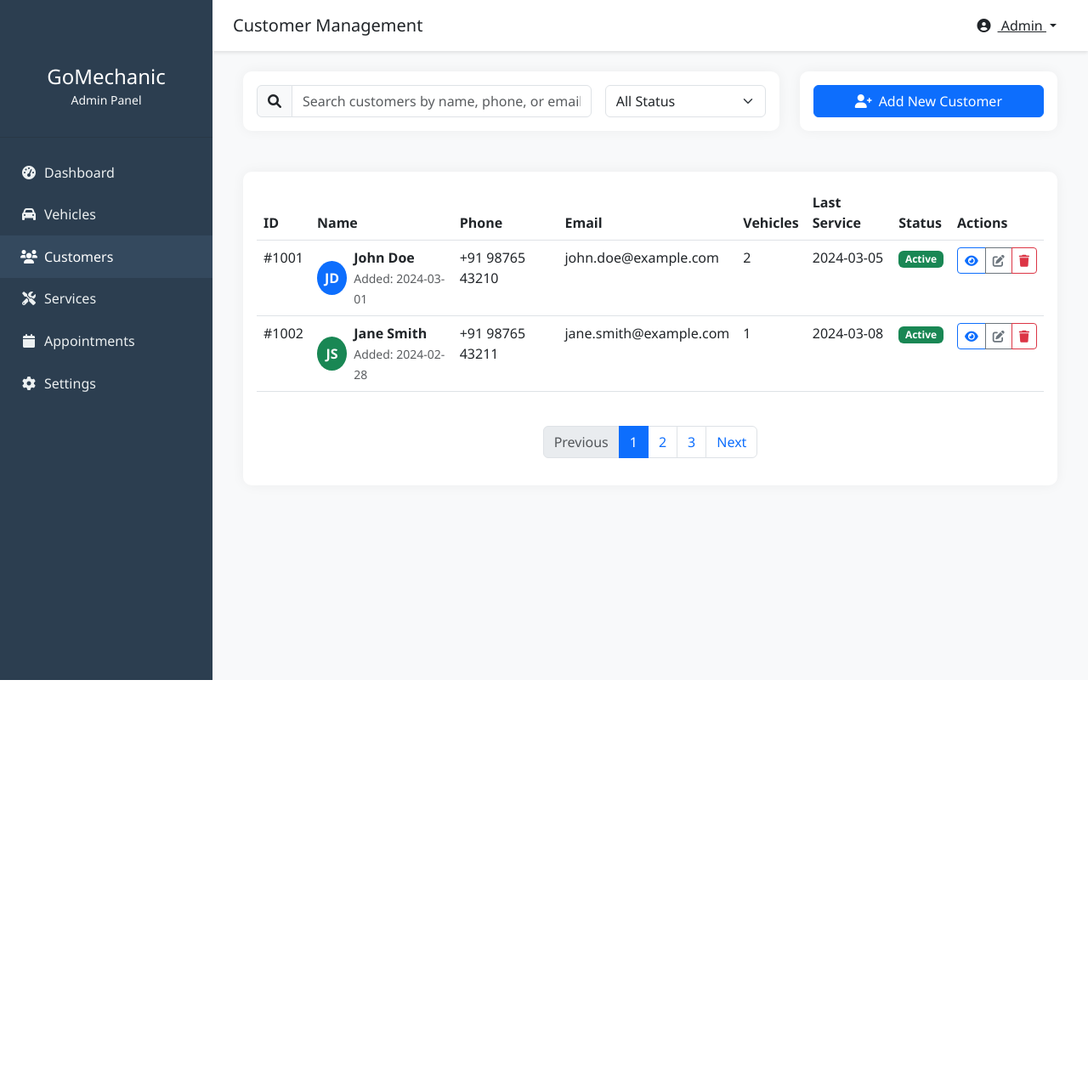
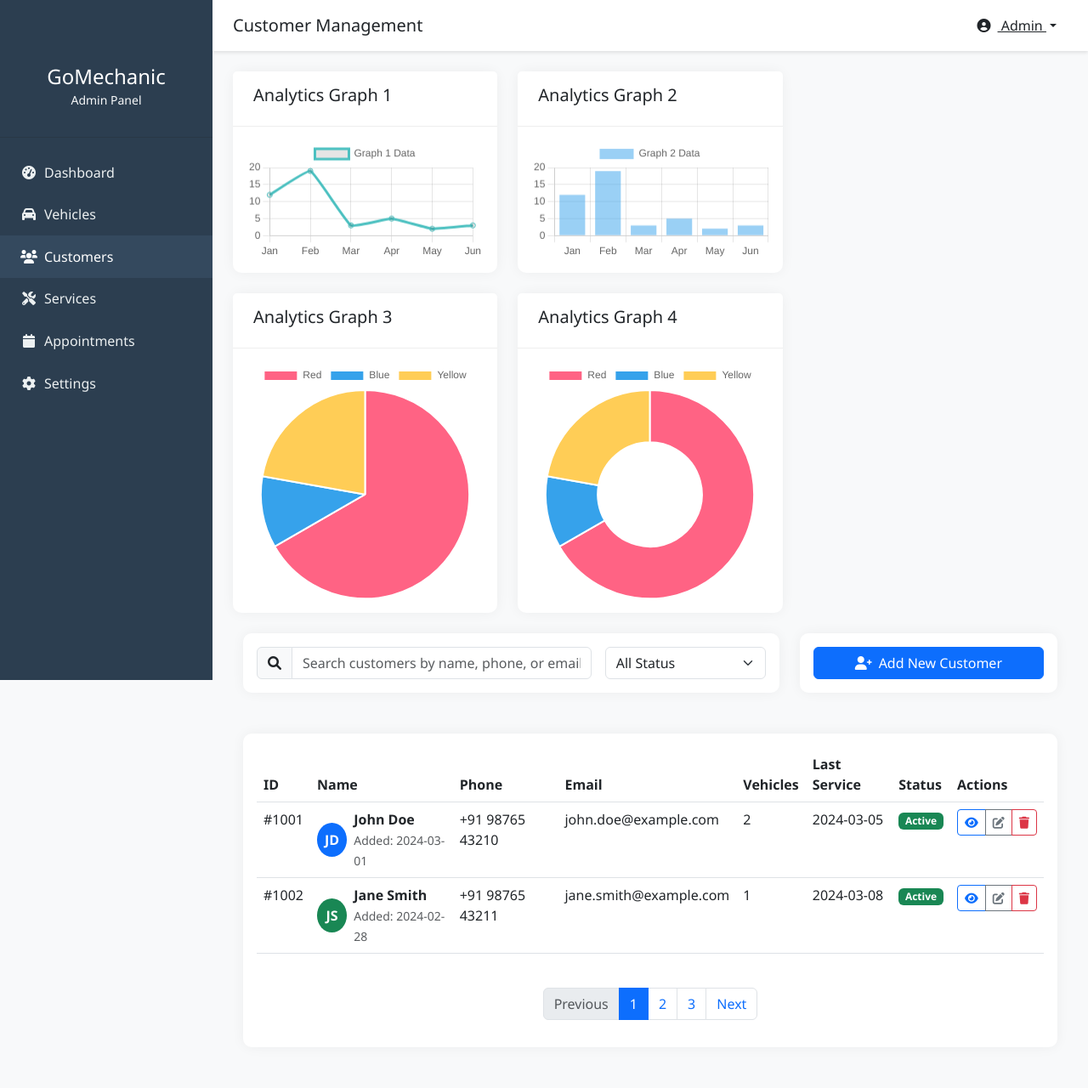
Before and after one commit to AjumaPro/GoMechanic-1.0, a Django app: page /dashboard/customers/ in a window 1280 px wide. Shown: the whole page at 85% size. Before the commit the page ends 800 px from the top, so only its background shows below. Run offline with Django 4.2, Linux system fonts and the light colour scheme; a user stored in the database is signed in.

Commit message:
Add two more analytics graphs to the admin panel

```diff
--- a/frontend/admin_panel/dashboard/templates/dashboard/base.html
+++ b/frontend/admin_panel/dashboard/templates/dashboard/base.html
@@ -183,12 +183,58 @@
 
     <!-- Main Content -->
     <main class="main-content">
+        <div class="row">
+            <div class="col-md-4">
+                <div class="card">
+                    <div class="card-header">
+                        <h5 class="card-title">Analytics Graph 1</h5>
+                    </div>
+                    <div class="card-body">
+                        <canvas id="analyticsGraph1"></canvas>
+                    </div>
+                </div>
+            </div>
+            <div class="col-md-4">
+                <div class="card">
+                    <div class="card-header">
+                        <h5 class="card-title">Analytics Graph 2</h5>
+                    </div>
+                    <div class="card-body">
+                        <canvas id="analyticsGraph2"></canvas>
+                    </div>
+                </div>
+            </div>
+        </div>
+        <div class="row">
+            <div class="col-md-4">
+                <div class="card">
+                    <div class="card-header">
+                        <h5 class="card-title">Analytics Graph 3</h5>
+                    </div>
+                    <div class="card-body">
+                        <canvas id="analyticsGraph3"></canvas>
+                    </div>
+                </div>
+            </div>
+            <div class="col-md-4">
+                <div class="card">
+                    <div class="card-header">
+                        <h5 class="card-title">Analytics Graph 4</h5>
+                    </div>
+                    <div class="card-body">
+                        <canvas id="analyticsGraph4"></canvas>
+                    </div>
+                </div>
+            </div>
+        </div>
         {% block content %}
         {% endblock %}
     </main>
 
     <!-- Bootstrap 5 JS Bundle -->
     <script src="https://cdn.jsdelivr.net/npm/bootstrap@5.3.0/dist/js/bootstrap.bundle.min.js"></script>
+    <!-- Chart.js -->
+    <script src="https://cdn.jsdelivr.net/npm/chart.js"></script>
     <!-- Custom JS -->
     <script>
         // Toggle sidebar on mobile
@@ -207,6 +253,59 @@
                 sidebar.classList.remove('show');
             }
         });
+
+        // Initialize analytics graphs
+        const ctx1 = document.getElementById('analyticsGraph1').getContext('2d');
+        const ctx2 = document.getElementById('analyticsGraph2').getContext('2d');
+        const ctx3 = document.getElementById('analyticsGraph3').getContext('2d');
+        const ctx4 = document.getElementById('analyticsGraph4').getContext('2d');
+
+        new Chart(ctx1, {
+            type: 'line',
+            data: {
+                labels: ['Jan', 'Feb', 'Mar', 'Apr', 'May', 'Jun'],
+                datasets: [{
+                    label: 'Graph 1 Data',
+                    data: [12, 19, 3, 5, 2, 3],
+                    borderColor: 'rgb(75, 192, 192)',
+                    tension: 0.1
+                }]
+            }
+        });
+
+        new Chart(ctx2, {
+            type: 'bar',
+            data: {
+                labels: ['Jan', 'Feb', 'Mar', 'Apr', 'May', 'Jun'],
+                datasets: [{
+                    label: 'Graph 2 Data',
+                    data: [12, 19, 3, 5, 2, 3],
+                    backgroundColor: 'rgba(54, 162, 235, 0.5)'
+                }]
+            }
+        });
+
+        new Chart(ctx3, {
+            type: 'pie',
+            data: {
+                labels: ['Red', 'Blue', 'Yellow'],
+                datasets: [{
+                    data: [300, 50, 100],
+                    backgroundColor: ['rgb(255, 99, 132)', 'rgb(54, 162, 235)', 'rgb(255, 205, 86)']
+                }]
+            }
+        });
+
+        new Chart(ctx4, {
+            type: 'doughnut',
+            data: {
+                labels: ['Red', 'Blue', 'Yellow'],
+                datasets: [{
+                    data: [300, 50, 100],
+                    backgroundColor: ['rgb(255, 99, 132)', 'rgb(54, 162, 235)', 'rgb(255, 205, 86)']
+                }]
+            }
+        });
     </script>
     {% block extra_js %}{% endblock %}
 </body>
```
